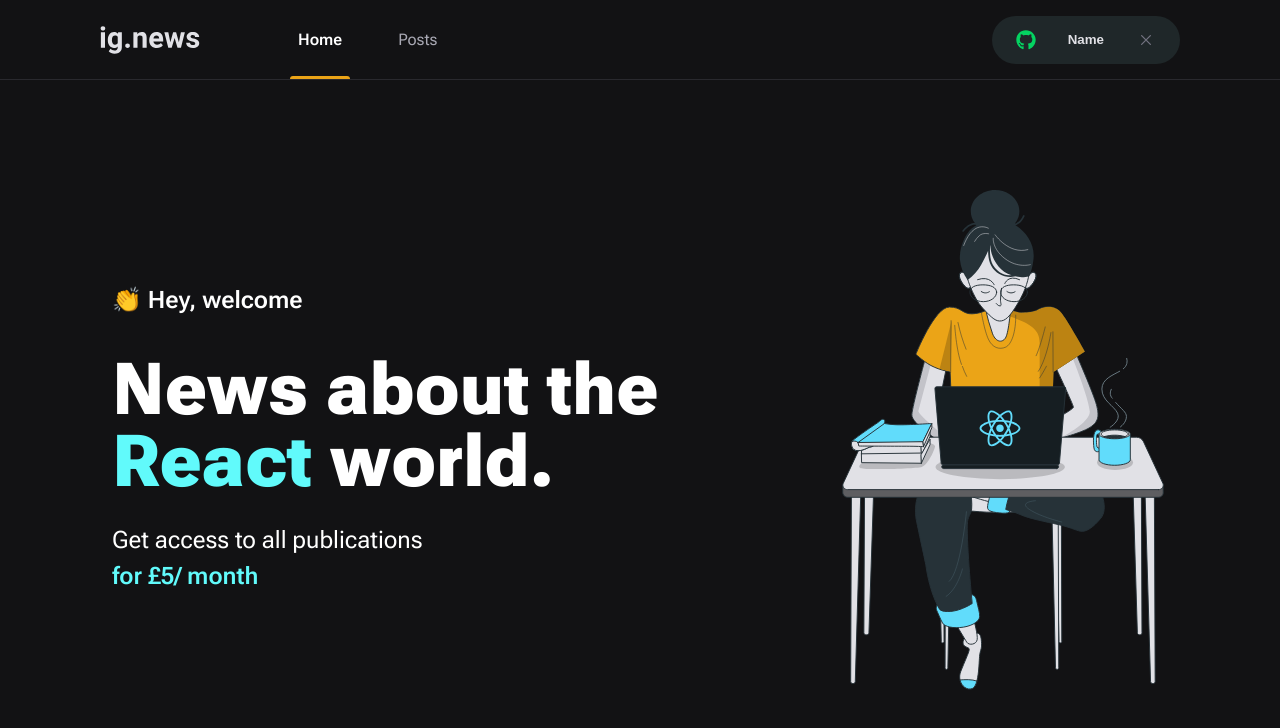
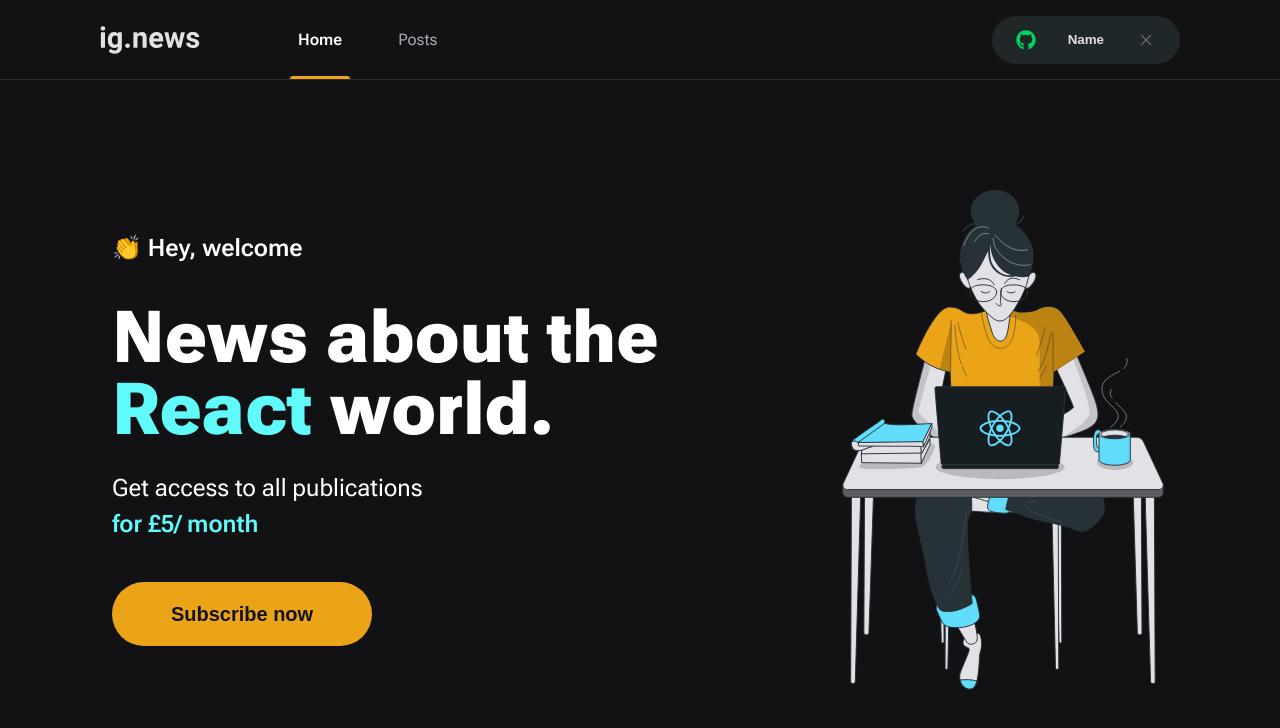
Before and after one commit to isadorapda/react-news-next-app, a Next.js app: page / in a window 1280 px wide. Shown: the top 728 px of the page. Built offline with nearby package versions, Linux system fonts and the light colour scheme.

Commit message:
feat: 🎸 create subscribe button on homepage

```diff
--- a/src/app/page.module.scss
+++ b/src/app/page.module.scss
@@ -36,4 +36,8 @@
       font-weight: 600;
     }
   }
+
+  button {
+    margin-top: 2.5rem;
+  }
 }
--- a/src/app/page.tsx
+++ b/src/app/page.tsx
@@ -1,5 +1,6 @@
 import Image from 'next/image'
 import styles from './page.module.scss'
+import { SubscribeButton } from '@/components/SubscribeButton'
 
 export default function Home() {
   return (
@@ -13,6 +14,7 @@
           Get access to all publications <br />
           <span>for £5/ month</span>
         </p>
+      <SubscribeButton/>
       </section>
       <Image
         src="/assets/avatar.svg"
--- /dev/null
+++ b/src/components/SubscribeButton/index.tsx
@@ -0,0 +1,7 @@
+import styles from './styles.module.scss'
+
+export function SubscribeButton(){
+    return (
+        <button type="button" className={styles.subscribeButton}>Subscribe now</button>
+    )
+}
--- /dev/null
+++ b/src/components/SubscribeButton/styles.module.scss
@@ -0,0 +1,19 @@
+.subscribeButton {
+  border-radius: 2rem;
+  background: var(--yellow-500);
+  color: var(--gray-900);
+  border: none;
+  font-weight: 600;
+  height: 4rem;
+  width: 260px;
+  font-size: 1.25rem;
+  display: flex;
+  align-items: center;
+  justify-content: center;
+
+  transition: filter 0.2s;
+
+  &:hover {
+    filter: brightness(0.8);
+  }
+}
```
